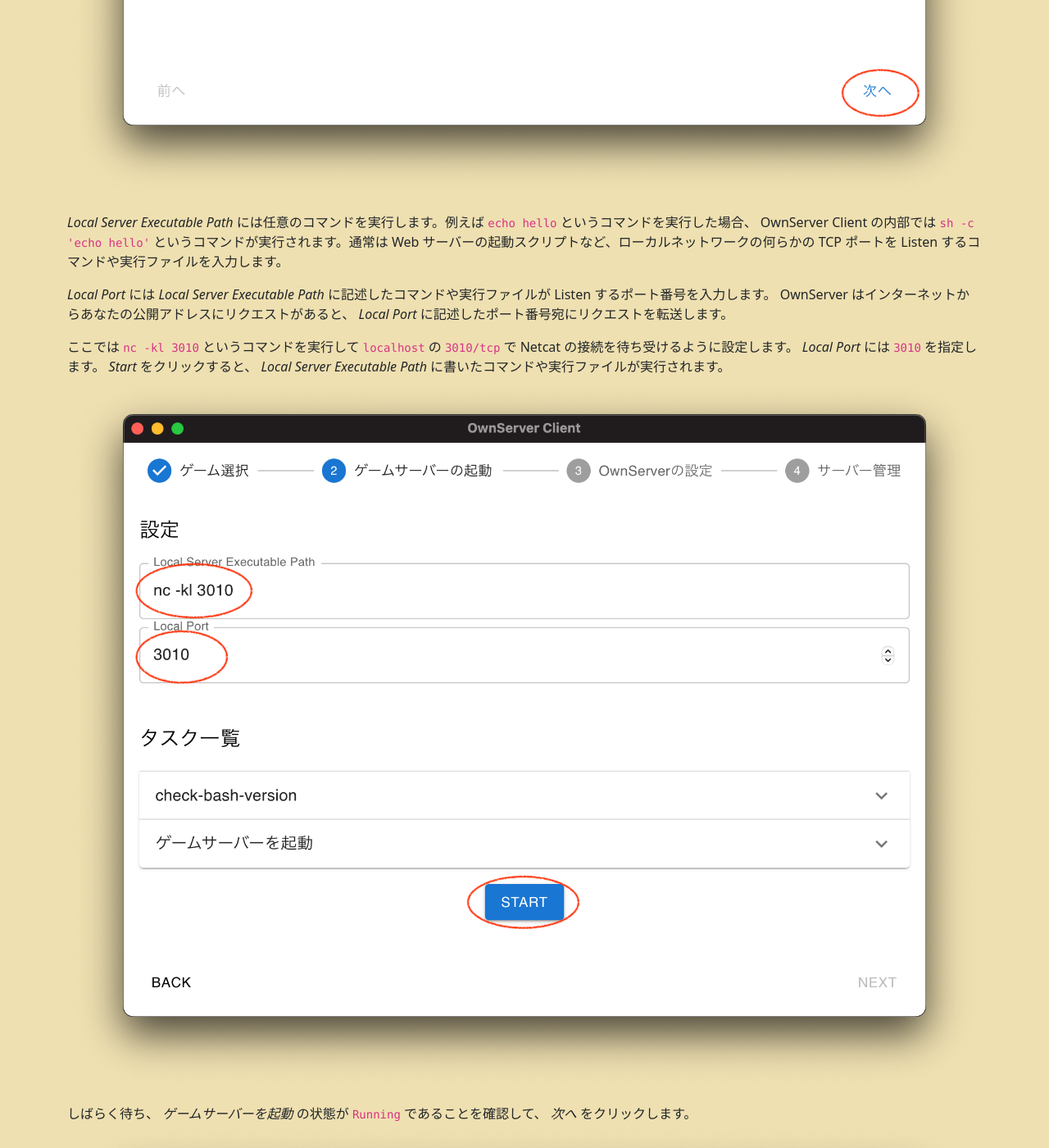
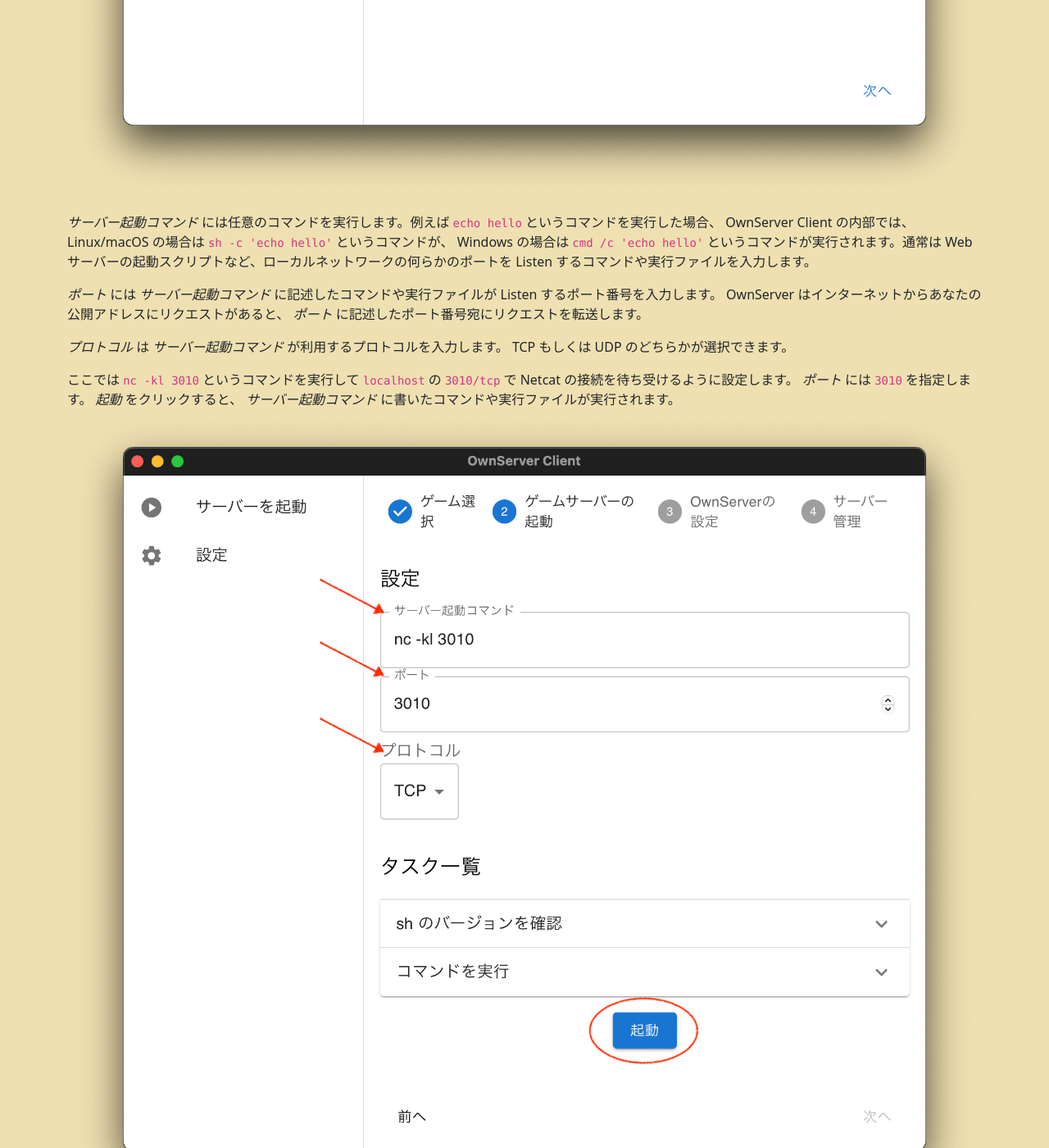
Before and after one commit to Kumassy/ownserver-client-gui, a Jekyll site: the page built from docs/games/custom.markdown, in a window 1280 px wide and 1400 px high, scrolled down 1047 px. Shown: the whole window at 82% size. Built offline with Jekyll 4.4.1, drawn with Linux system fonts in a browser that asks for light colours; some of the changed text lies outside the part shown.

Commit message:
update screenshot, update version

```diff
--- a/docs/_includes/footer.html
+++ b/docs/_includes/footer.html
@@ -34,6 +34,11 @@
                         </a>
                     </li>
                     <li>
+                        <a href="/games/factorio.html">
+                            factorio のサーバーを用意する
+                        </a>
+                    </li>
+                    <li>
                         <a href="/games/custom.html">
                             （上級者向け）任意のサービスを公開する
                         </a>
--- a/docs/games/custom.markdown
+++ b/docs/games/custom.markdown
@@ -8,7 +8,7 @@
 ---
 
 # 任意のサービスをインターネットに公開する
-OwnServer を使うと、 TCP を使う任意のサービスをインターネットに公開できます。ここでは例として、 Netcat のサーバーをインターネットに公開する方法を説明します。
+OwnServer を使うと、 TCP/UDP を使う任意のサービスをインターネットに公開できます。ここでは例として、 Netcat のサーバーをインターネットに公開する方法を説明します。
 
 ## 事前準備
 お使いのシステムに Netcat, `nc` コマンドがインストールされていない場合はインストールしておいてください。
@@ -18,21 +18,23 @@
 OwnServer Client を起動して、 `カスタム設定` を選択して *次へ* をクリックします
 ![](/img/custom/step_selectgame.png)
 
-*Local Server Executable Path* には任意のコマンドを実行します。例えば `echo hello` というコマンドを実行した場合、 OwnServer Client の内部では `sh -c 'echo hello'` というコマンドが実行されます。通常は Web サーバーの起動スクリプトなど、ローカルネットワークの何らかの TCP ポートを Listen するコマンドや実行ファイルを入力します。
+*サーバー起動コマンド* には任意のコマンドを実行します。例えば `echo hello` というコマンドを実行した場合、 OwnServer Client の内部では、 Linux/macOS の場合は `sh -c 'echo hello'` というコマンドが、 Windows の場合は `cmd /c 'echo hello'` というコマンドが実行されます。通常は Web サーバーの起動スクリプトなど、ローカルネットワークの何らかのポートを Listen するコマンドや実行ファイルを入力します。
 
-*Local Port* には *Local Server Executable Path* に記述したコマンドや実行ファイルが Listen するポート番号を入力します。 OwnServer はインターネットからあなたの公開アドレスにリクエストがあると、 *Local Port* に記述したポート番号宛にリクエストを転送します。
+*ポート* には *サーバー起動コマンド* に記述したコマンドや実行ファイルが Listen するポート番号を入力します。 OwnServer はインターネットからあなたの公開アドレスにリクエストがあると、 *ポート* に記述したポート番号宛にリクエストを転送します。
 
-ここでは `nc -kl 3010` というコマンドを実行して `localhost` の `3010/tcp` で Netcat の接続を待ち受けるように設定します。 *Local Port* には `3010` を指定します。
-*Start* をクリックすると、 *Local Server Executable Path* に書いたコマンドや実行ファイルが実行されます。
+*プロトコル* は *サーバー起動コマンド* が利用するプロトコルを入力します。 TCP もしくは UDP のどちらかが選択できます。
+
+ここでは `nc -kl 3010` というコマンドを実行して `localhost` の `3010/tcp` で Netcat の接続を待ち受けるように設定します。 *ポート* には `3010` を指定します。
+*起動* をクリックすると、 *サーバー起動コマンド* に書いたコマンドや実行ファイルが実行されます。
 ![](/img/custom/step_confgame_start.png)
 
-しばらく待ち、 *ゲームサーバーを起動* の状態が `Running` であることを確認して、 *次へ* をクリックします。
+しばらく待ち、 *コマンドを実行* の状態が `実行中` であることを確認して、 *次へ* をクリックします。
 ![](/img/custom/step_confgame_next.png)
 
-*START* をクリックすることで、 OwnServer Client と OwnServer のサーバーの間でトンネルが構成されます。
+*起動* をクリックすることで、 OwnServer Client と OwnServer のサーバーの間でトンネルが構成されます。
 ![](/img/custom/step_tunnel_start.png)
 
-*OwnServer を起動* のステータスが *Running* であることを確認して、 *次へ* を選択します。
+*OwnServer を起動* のステータスが *実行中* であることを確認して、 *次へ* を選択します。
 ![](/img/custom/step_tunnel_next.png)
 
 あなたのサーバーに接続するためのアドレスが確認できます。これを友達に共有しましょう！
```
Also changed, not shown: docs/_layouts/landing.html (+5 -5 lines), docs/games/minecraft.markdown (+11 -12 lines), docs/img/custom/step_confgame_next.png, docs/img/custom/step_confgame_start.png, docs/img/custom/step_selectgame.png, docs/img/custom/step_tunnel_next.png, docs/img/custom/step_tunnel_start.png, docs/img/minecraft/step_confgame_eula.png (deleted), docs/img/minecraft/step_confgame_next.png, docs/img/minecraft/step_confgame_start.png, docs/img/minecraft/step_monitor.png, 3 other files.
